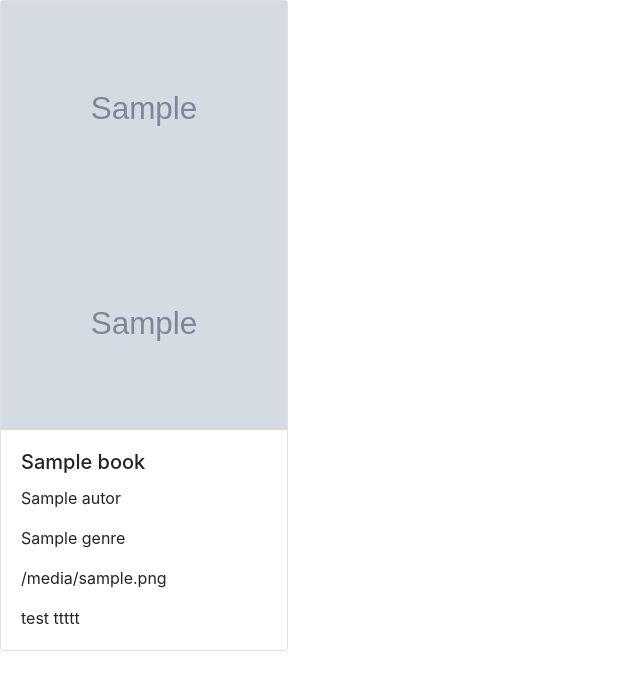
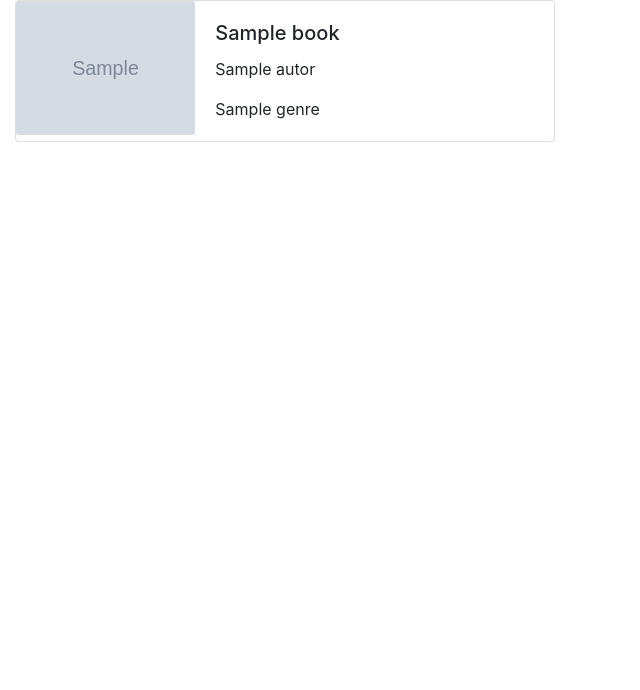
Before and after one commit to Michael-Zapivahin/Library_parsing, a Python web app: template templates/template.html in a window 1280 px wide. Shown: the top 690 px of the page, without its empty margins (0-640 px from the left). Run offline with Jinja, Linux system fonts and the light colour scheme; the template is opened without the code that fills it: most values are stand-ins (such as "Sample title", 1, 10 or a date in 2020); grey boxes marked "Sample" are stand-in pictures.

Commit message:
set image on left

```diff
--- a/render_website.py
+++ b/render_website.py
@@ -29,7 +29,7 @@ def main():
     with open(f'{json_path}', 'r') as file:
         book_descriptions = json.load(file)
     image_path = book_descriptions['image'].split('/')
-    image_file = f'images/genre_55/{image_path[-1]}'
+    image_file = f'images/genre_55/book_{image_path[-1]}'
     book_descriptions['image'] = image_file
     # book_descriptions_per_page = list(chunked(book_descriptions, BOOKS_PER_PAGE))
     # pages_count = math.ceil(len(book_descriptions)/BOOKS_PER_PAGE)
@@ -41,7 +41,7 @@ def main():
         number_page=page_id
     )
     os.makedirs('pages', exist_ok=True)
-    with open(f'pages/index{page_id}.html', 'w', encoding='utf8') as file:
+    with open(f'index{page_id}.html', 'w', encoding='utf8') as file:
         file.write(rendered_page)
 
 
--- a/templates/template.html
+++ b/templates/template.html
@@ -12,15 +12,20 @@
 </head>
 <body>
     {% for book in books %}
-        <div class="card" style="width: 18rem;">
-            <img src="images/{{book.image}}" alt="Image" class="img-fluid">
-            <img src="{{book.image}}" class="card-img-left" alt="Image">
-            <div class="card-body">
-                <h5 class="card-title">{{book.title}}</h5>
-                <p class="card-text">{{book.autor}}</p>
-                 <p class="card-text">{{book.genre}}</p>
-                <p class="card-text">{{book.image}}</p>
-                <p class="card-text">test ttttt</p>
+        <div class="col">
+            <div class="card mb-3" style="max-width: 540px;">
+                <div class="row no-gutters">
+                    <div class="col-md-4">
+                        <img src="{{ book.image }}" class="card-img" alt="{{ book.image }}">
+                    </div>
+                    <div class="col-md-8">
+                        <div class="card-body">
+                            <h5 class="card-title">{{ book.title}}</h5>
+                            <p class="card-text">{{ book.autor }}</p>
+                            <p class="card-text">{{ book.genre }}</p>
+                        </div>
+                    </div>
+                </div>
             </div>
         </div>
     {% endfor %}
```
Also changed, not shown: index1.html (renamed from pages/index1.html, +14 -9 lines), server.py (+1 -45 lines).
